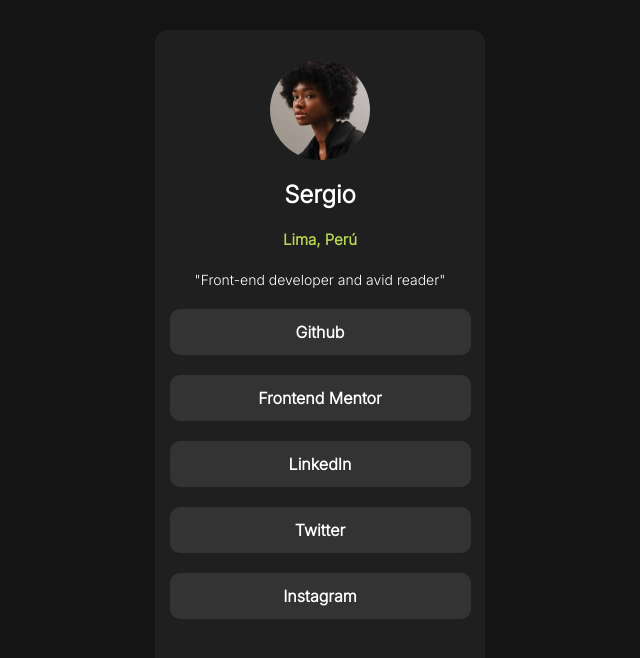
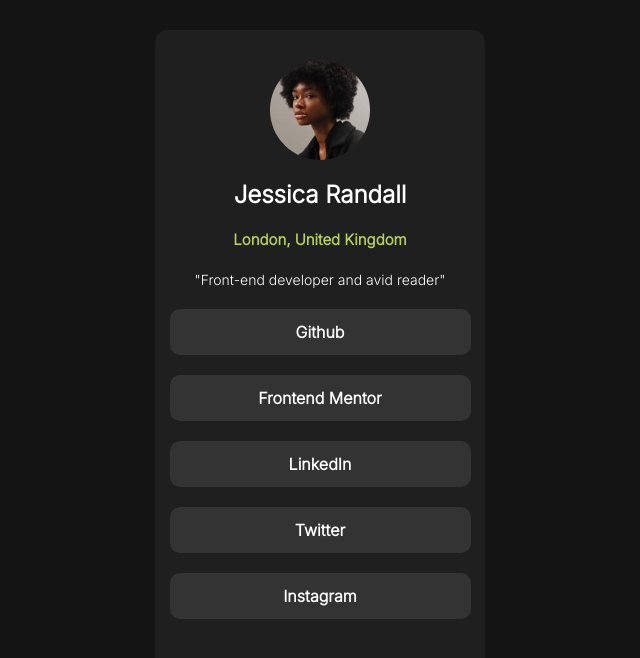
Before and after one commit to andresinh0/frontend-mentor-1, a plain HTML site: page index.html in a window 1280 px wide. Shown: the part 120-778 px from the top of the page, without its empty margins (335-975 px from the left). Drawn offline with Linux system fonts and the light colour scheme.

Commit message:
Update index.html

```diff
--- a/index.html
+++ b/index.html
@@ -16,8 +16,8 @@
         <img src="avatar-jessica.jpeg" alt="Imagen">
       </div>
       <div class="info">
-        <h2>Sergio </h2>
-        <strong>Lima, Perú</strong><br>
+        <h2>Jessica Randall</h2>
+        <strong>London, United Kingdom</strong><br>
         <br>
         <span>"Front-end developer and avid reader"</span>
       </div>
```
